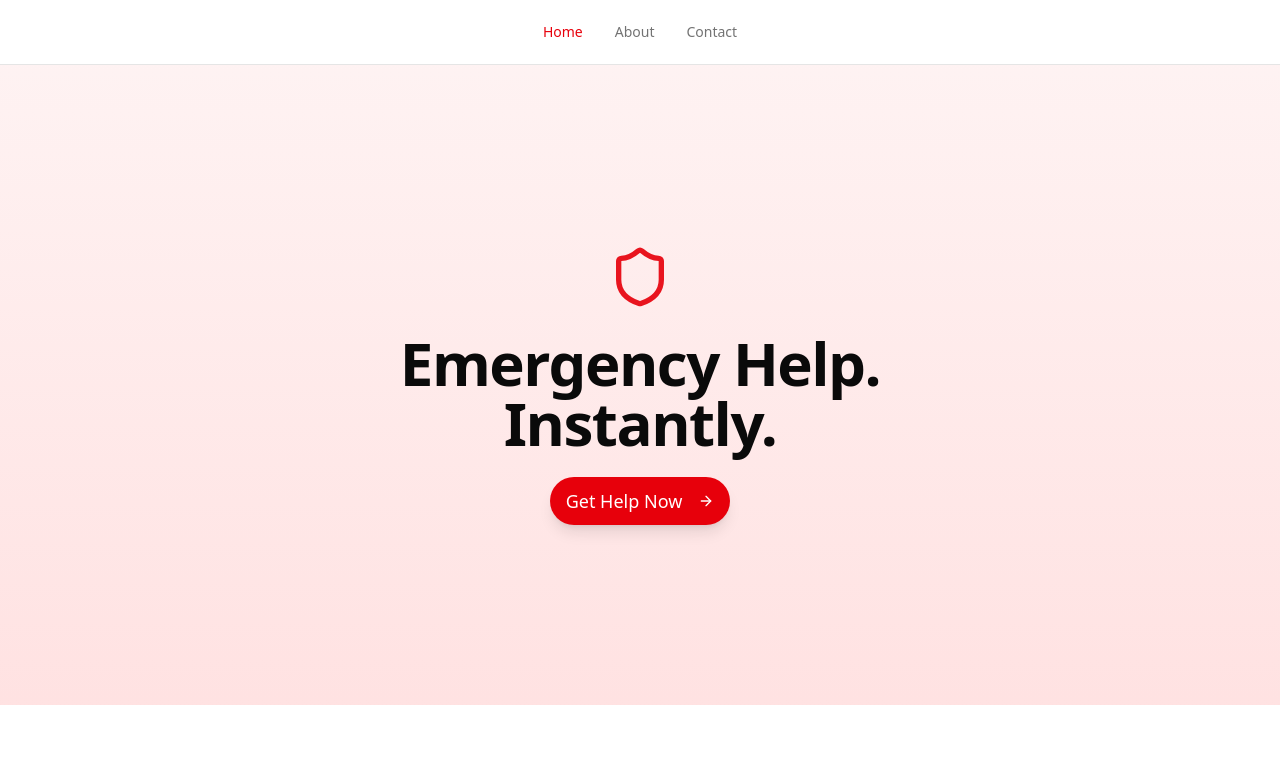
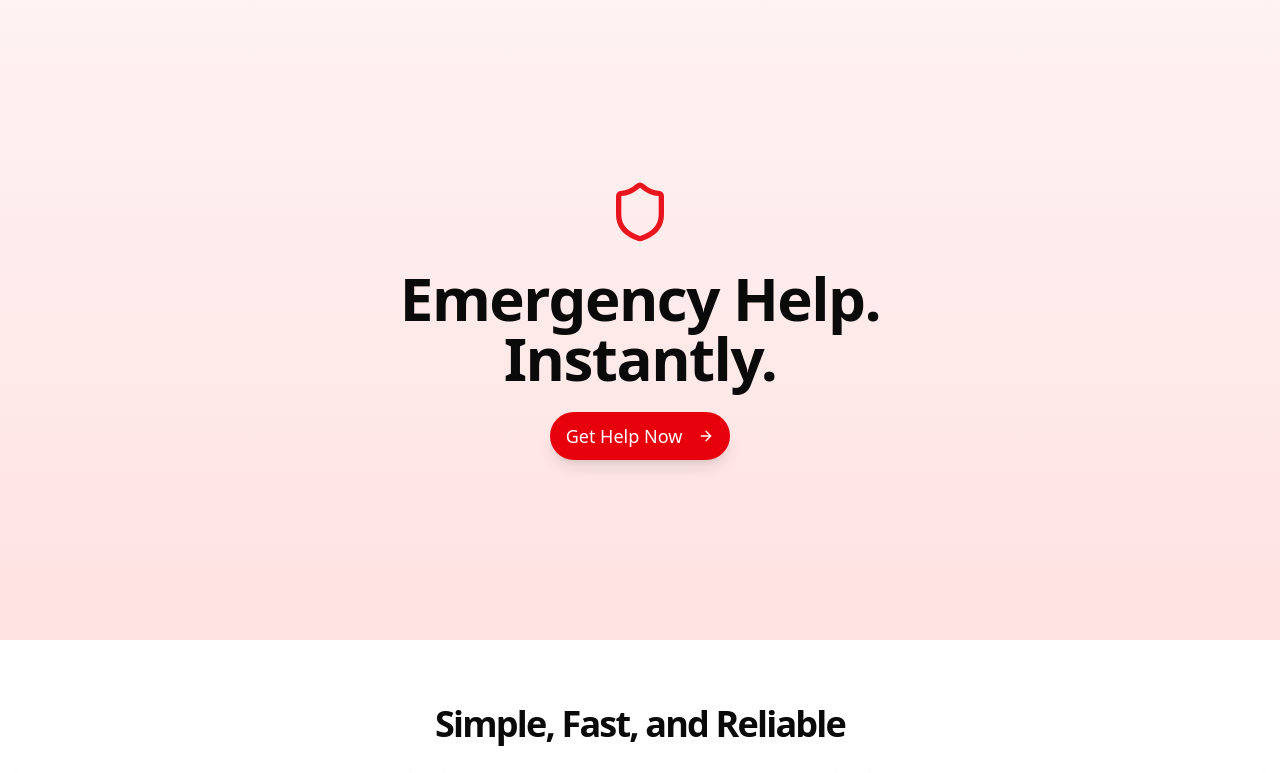
Before and after one commit to gauravfs-14/ResQMe, a Next.js app in the folder userdashboard/: page / in a window 1280 px wide. Shown: the top 773 px of the page. Built offline with nearby package versions, Linux system fonts and the light colour scheme.

Commit message:
temporarily removed the navbar

```diff
--- a/userdashboard/src/app/page.tsx
+++ b/userdashboard/src/app/page.tsx
@@ -10,7 +10,7 @@ import { Navbar } from "@/components/layout/navbar"
 export default function HomePage() {
   return (
     <main className="min-h-screen bg-background">
-      <Navbar/>
+      {/* <Navbar/> */}
       {/* Hero Section - Using shadcn/ui components */}
       <section className="w-full h-[80vh] bg-gradient-to-b from-red-50 to-red-100 dark:from-gray-900 dark:to-red-950/70 relative flex items-center justify-center">
         <div className="container px-4 max-w-3xl mx-auto text-center">
@@ -21,11 +21,6 @@ export default function HomePage() {
             Emergency Help. Instantly.
           </h1>
 
-          {/* <Alert className="bg-red-100 border-red-200 dark:bg-red-950/30 dark:border-red-900/50 mb-6 max-w-md mx-auto">
-            <AlertDescription className="text-red-800 dark:text-red-300 text-sm font-medium">
-              Fast response when every second counts
-            </AlertDescription>
-          </Alert> */}
 
           <Button
             size="lg"
```
